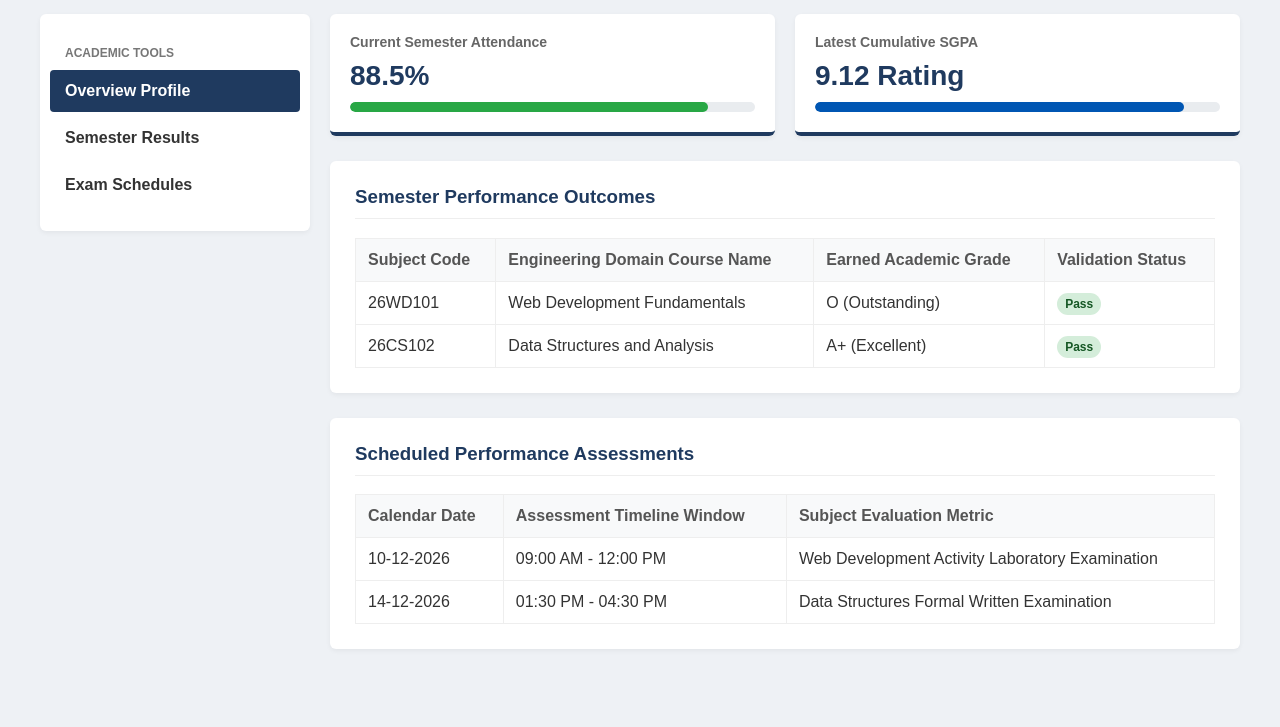
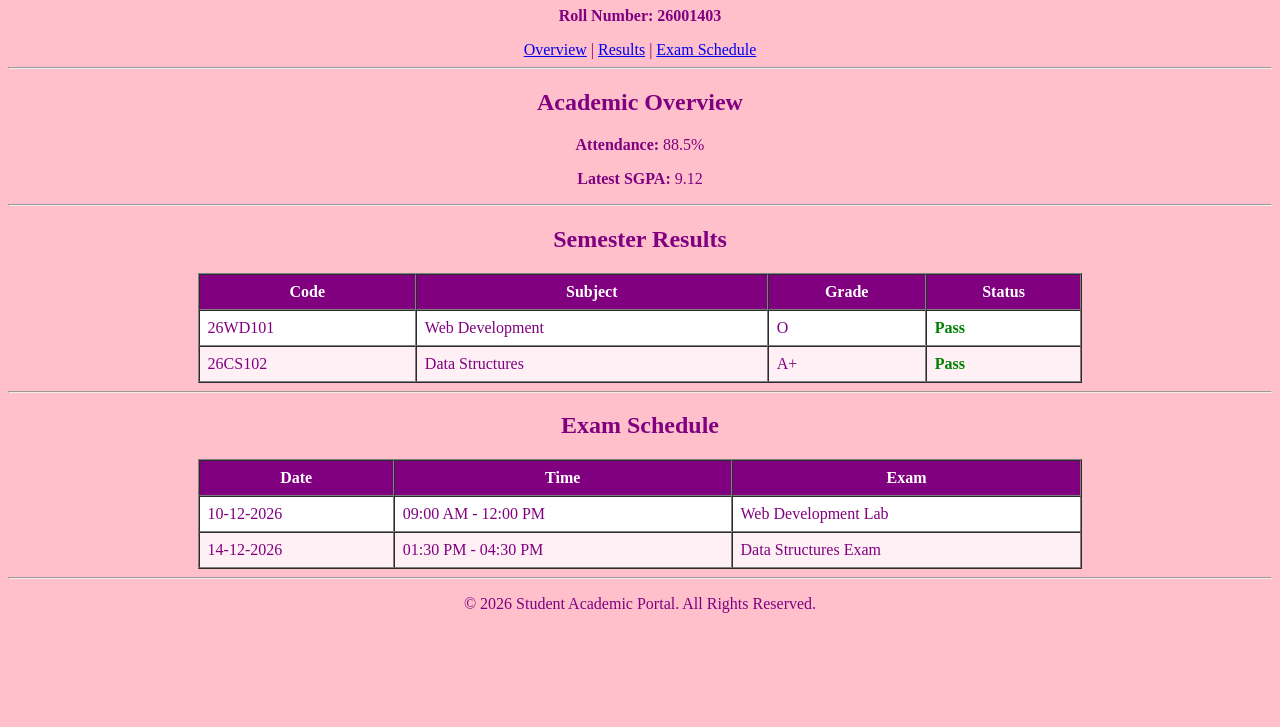
Before and after one commit to Shanmukha88/WD-Activity-Based-Learning, a plain HTML site: page Case Study 3 - Student Academic Dashboard.html in a window 1280 px wide. Shown: the part 73-800 px from the top of the page. Drawn offline with Linux system fonts and the light colour scheme.

Commit message:
Update Case Study 3 - Student Academic Dashboard.html

```diff
--- a/Case Study 3 - Student Academic Dashboard.html
+++ b/Case Study 3 - Student Academic Dashboard.html
@@ -2,238 +2,93 @@
 <html lang="en">
 <head>
     <meta charset="UTF-8">
-    <meta name="viewport" content="width=device-width, initial-scale=1.0">
     <title>Student Academic Dashboard</title>
-    <style>
-        body {
-            font-family: Arial, sans-serif;
-            margin: 0;
-            padding: 0;
-            background-color: #eef1f5;
-            color: #333;
-        }
-        .dash-header {
-            background-color: #1f3a5f;
-            color: #ffffff;
-            padding: 15px 30px;
-            display: flex;
-            justify-content: space-between;
-            align-items: center;
-        }
-        .dash-header h1 {
-            margin: 0;
-            font-size: 22px;
-        }
-        .student-badge {
-            background-color: #2c3e50;
-            padding: 8px 15px;
-            border-radius: 4px;
-            font-size: 14px;
-        }
-        .dashboard-container {
-            display: flex;
-            max-width: 1200px;
-            margin: 25px auto;
-            gap: 20px;
-            padding: 0 20px;
-        }
-        .sidebar {
-            width: 250px;
-            background-color: #ffffff;
-            border-radius: 6px;
-            padding: 20px 10px;
-            box-shadow: 0 2px 5px rgba(0,0,0,0.05);
-            height: fit-content;
-        }
-        .sidebar h3 {
-            padding: 0 15px;
-            color: #777777;
-            font-size: 12px;
-            text-transform: uppercase;
-            margin-bottom: 10px;
-        }
-        .sidebar a {
-            display: block;
-            color: #333;
-            text-decoration: none;
-            padding: 12px 15px;
-            border-radius: 4px;
-            font-weight: bold;
-            margin-bottom: 5px;
-        }
-        .sidebar a:hover {
-            background-color: #eef1f5;
-            color: #1f3a5f;
-        }
-        .sidebar a.active {
-            background-color: #1f3a5f;
-            color: #ffffff;
-        }
-        .main-content {
-            flex: 1;
-        }
-        .metrics-row {
-            display: flex;
-            gap: 20px;
-            margin-bottom: 25px;
-            flex-wrap: wrap;
-        }
-        .metric-card {
-            background-color: #ffffff;
-            padding: 20px;
-            border-radius: 6px;
-            flex: 1;
-            min-width: 220px;
-            box-shadow: 0 2px 5px rgba(0,0,0,0.05);
-            border-bottom: 4px solid #1f3a5f;
-        }
-        .metric-card h4 {
-            margin: 0;
-            color: #666666;
-            font-size: 14px;
-        }
-        .metric-card .value {
-            font-size: 28px;
-            font-weight: bold;
-            color: #1f3a5f;
-            margin: 10px 0;
-        }
-        .progress-container {
-            background-color: #e9ecef;
-            border-radius: 10px;
-            height: 10px;
-            overflow: hidden;
-        }
-        .progress-bar {
-            background-color: #28a745;
-            height: 100%;
-            border-radius: 10px;
-        }
-        .content-block {
-            background-color: #ffffff;
-            padding: 25px;
-            border-radius: 6px;
-            box-shadow: 0 2px 5px rgba(0,0,0,0.05);
-            margin-bottom: 25px;
-        }
-        .content-block h3 {
-            margin-top: 0;
-            color: #1f3a5f;
-            border-bottom: 1px solid #eeeeee;
-            padding-bottom: 10px;
-        }
-        table {
-            width: 100%;
-            border-collapse: collapse;
-        }
-        th, td {
-            border: 1px solid #eeeeee;
-            padding: 12px;
-            text-align: left;
-        }
-        th {
-            background-color: #f8f9fa;
-            color: #555555;
-        }
-        .status-pill {
-            padding: 4px 8px;
-            border-radius: 12px;
-            font-size: 12px;
-            font-weight: bold;
-        }
-        .status-pass { background-color: #d4edda; color: #155724; }
-    </style>
 </head>
-<body>
+<body bgcolor="pink" text="purple">
 
-    <div class="dash-header">
-        <h1>Student Workspace Dashboard</h1>
-        <div class="student-badge">Roll Number: 26001403</div>
-    </div>
+    <header align="center">
+        <font color="purple">
+            <h1>Student Academic Dashboard</h1>
+        </font>
+        <p><b>Roll Number: 26001403</b></p>
+        <nav>
+            <a href="#overview">Overview</a> |
+            <a href="#results">Results</a> |
+            <a href="#schedules">Exam Schedule</a>
+        </nav>
+        <hr>
+    </header>
 
-    <div class="dashboard-container">
+    <main>
+        <section id="overview" align="center">
+            <font color="purple">
+                <h2>Academic Overview</h2>
+            </font>
+            <p><b>Attendance:</b> 88.5%</p>
+            <p><b>Latest SGPA:</b> 9.12</p>
+        </section>
 
-        <div class="sidebar">
-            <h3>Academic Tools</h3>
-            <a href="#" class="active">Overview Profile</a>
-            <a href="#results">Semester Results</a>
-            <a href="#schedules">Exam Schedules</a>
-        </div>
+        <hr>
 
-        <div class="main-content">
+        <section id="results">
+            <font color="purple">
+                <h2 align="center">Semester Results</h2>
+            </font>
 
-            <div class="metrics-row">
-                <div class="metric-card">
-                    <h4>Current Semester Attendance</h4>
-                    <div class="value">88.5%</div>
-                    <div class="progress-container">
-                        <div class="progress-bar" style="width: 88.5%;"></div>
-                    </div>
-                </div>
-                <div class="metric-card">
-                    <h4>Latest Cumulative SGPA</h4>
-                    <div class="value">9.12 Rating</div>
-                    <div class="progress-container">
-                        <div class="progress-bar" style="width: 91.2%; background-color: #0056b3;"></div>
-                    </div>
-                </div>
-            </div>
-
-            <div class="content-block" id="results">
-                <h3>Semester Performance Outcomes</h3>
-                <table>
-                    <thead>
-                        <tr>
-                            <th>Subject Code</th>
-                            <th>Engineering Domain Course Name</th>
-                            <th>Earned Academic Grade</th>
-                            <th>Validation Status</th>
+            <table border="1" cellpadding="8" cellspacing="0" align="center" width="70%" bgcolor="white">
+                <tr bgcolor="purple">
+                    <th><font color="white">Code</font></th>
+                    <th><font color="white">Subject</font></th>
+                    <th><font color="white">Grade</font></th>
+                    <th><font color="white">Status</font></th>
                 </tr>
-                    </thead>
-                    <tbody>
                 <tr>
                     <td>26WD101</td>
-                            <td>Web Development Fundamentals</td>
-                            <td>O (Outstanding)</td>
-                            <td><span class="status-pill status-pass">Pass</span></td>
+                    <td>Web Development</td>
+                    <td>O</td>
+                    <td><font color="green"><b>Pass</b></font></td>
                 </tr>
-                        <tr>
+                <tr bgcolor="lavenderblush">
                     <td>26CS102</td>
-                            <td>Data Structures and Analysis</td>
-                            <td>A+ (Excellent)</td>
-                            <td><span class="status-pill status-pass">Pass</span></td>
+                    <td>Data Structures</td>
+                    <td>A+</td>
+                    <td><font color="green"><b>Pass</b></font></td>
                 </tr>
-                    </tbody>
             </table>
-            </div>
+        </section>
 
-            <div class="content-block" id="schedules">
-                <h3>Scheduled Performance Assessments</h3>
-                <table>
-                    <thead>
-                        <tr>
-                            <th>Calendar Date</th>
-                            <th>Assessment Timeline Window</th>
-                            <th>Subject Evaluation Metric</th>
+        <hr>
+
+        <section id="schedules">
+            <font color="purple">
+                <h2 align="center">Exam Schedule</h2>
+            </font>
+
+            <table border="1" cellpadding="8" cellspacing="0" align="center" width="70%" bgcolor="white">
+                <tr bgcolor="purple">
+                    <th><font color="white">Date</font></th>
+                    <th><font color="white">Time</font></th>
+                    <th><font color="white">Exam</font></th>
                 </tr>
-                    </thead>
-                    <tbody>
                 <tr>
                     <td>10-12-2026</td>
                     <td>09:00 AM - 12:00 PM</td>
-                            <td>Web Development Activity Laboratory Examination</td>
+                    <td>Web Development Lab</td>
                 </tr>
-                        <tr>
+                <tr bgcolor="lavenderblush">
                     <td>14-12-2026</td>
                     <td>01:30 PM - 04:30 PM</td>
-                            <td>Data Structures Formal Written Examination</td>
+                    <td>Data Structures Exam</td>
                 </tr>
-                    </tbody>
             </table>
-            </div>
+        </section>
+    </main>
 
-        </div>
-    </div>
+    <hr>
+
+    <footer align="center">
+        <p>&copy; 2026 Student Academic Portal. All Rights Reserved.</p>
+    </footer>
 
 </body>
 </html>
```
Lines whose indentation alone changed are shown as unchanged.
